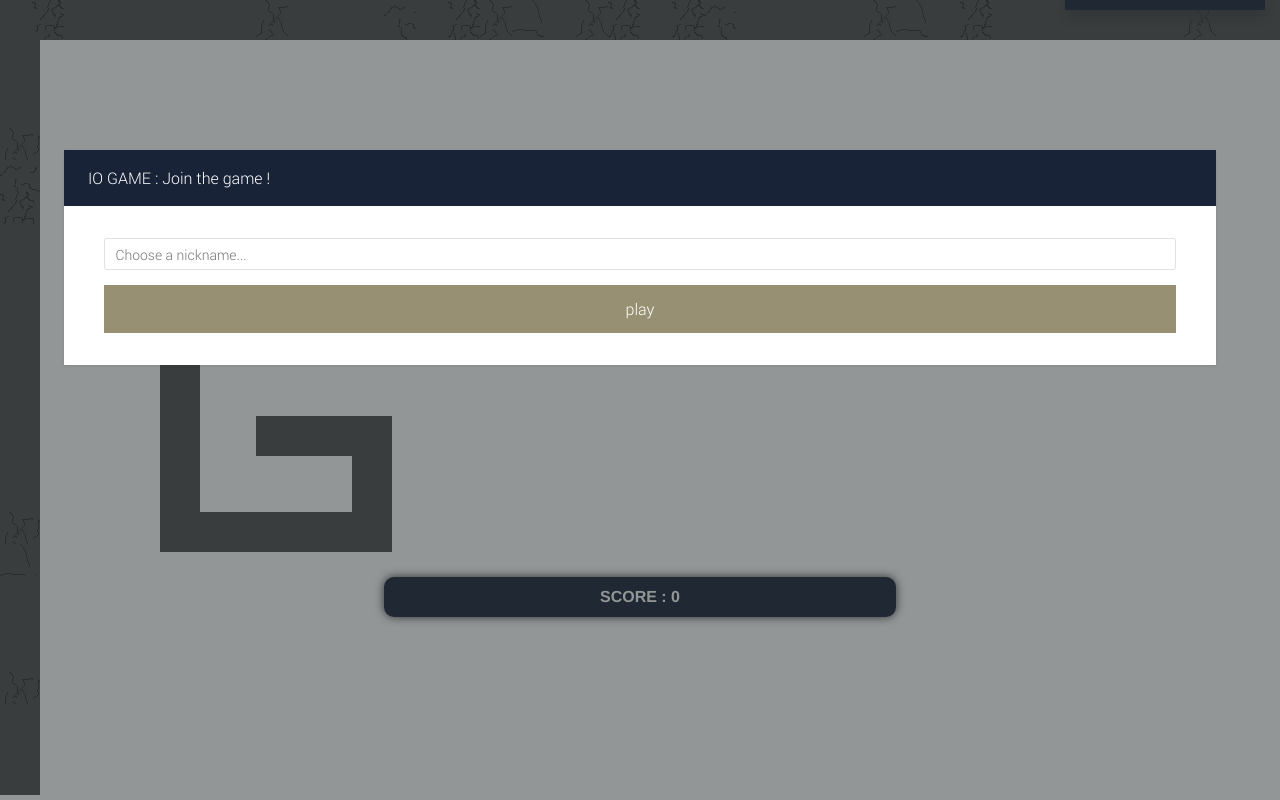
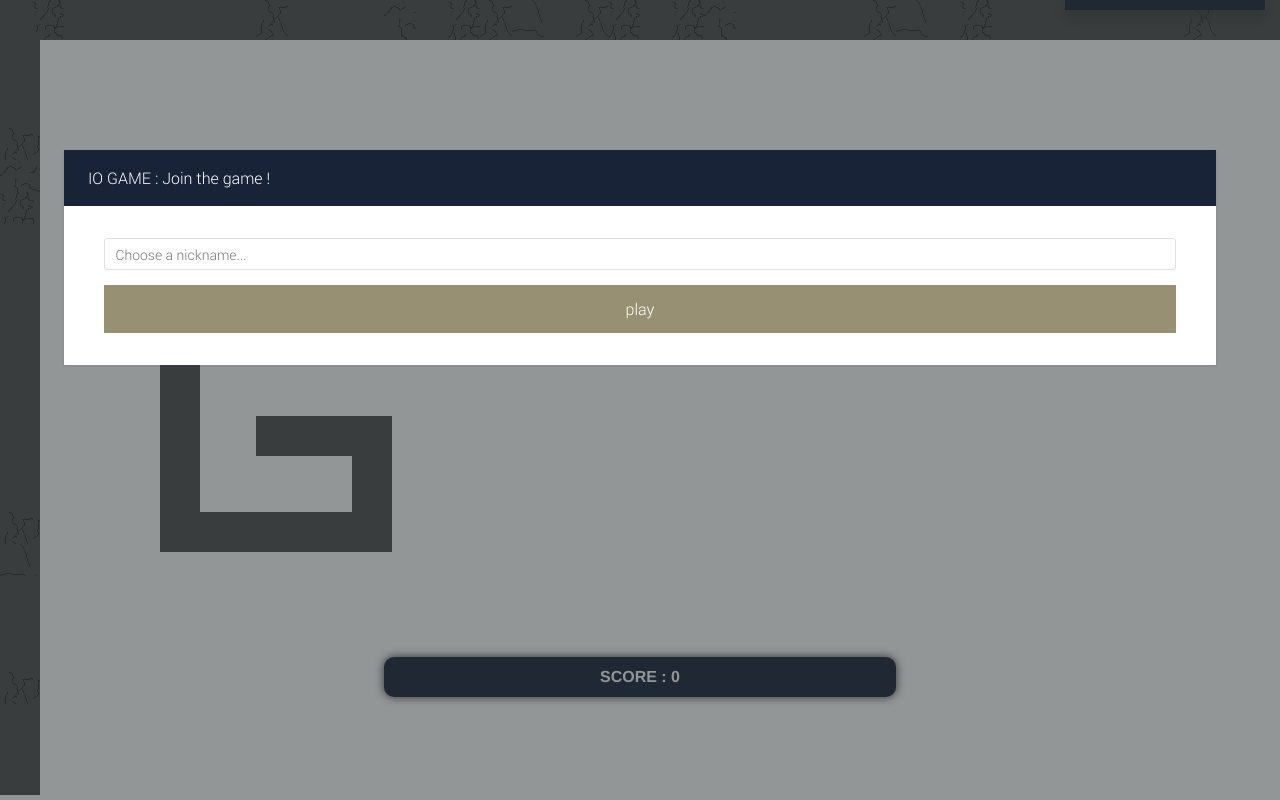
Before and after one commit to Raivk/io_game, a website: page public/index.html in a window 1280 px wide. Drawn offline with nearby package versions, Linux system fonts and the light colour scheme; no server answers.

Commit message:
Change HUD : UI is more at bottom of screen (avoid getting the UI above the player. Correctly send death when getting pushed outside of the arena.

```diff
--- a/public/css/index.css
+++ b/public/css/index.css
@@ -51,7 +51,7 @@ body{
 
 .UI_Player{
     position:absolute;
-    bottom:15%;
+    bottom:5%;
     width: 40%;
     z-index:1000;
     margin-left:30%;
--- a/public/src/player.js
+++ b/public/src/player.js
@@ -96,6 +96,7 @@ require([], function () {
       Q.stage().centerOn(this.p.x,this.p.y);
       if(this.p.x >= 2800 || this.p.y >= 900 || this.p.x <= 0 || this.p.y <= 0){
         this.destroy();
+        this.p.socket.emit('death', {playerId: this.p.playerId,sent_by: undefined});
         document.getElementById("death-modal").style = "visibility:visible";
       }
       if (Q.inputs['up']) {
```
